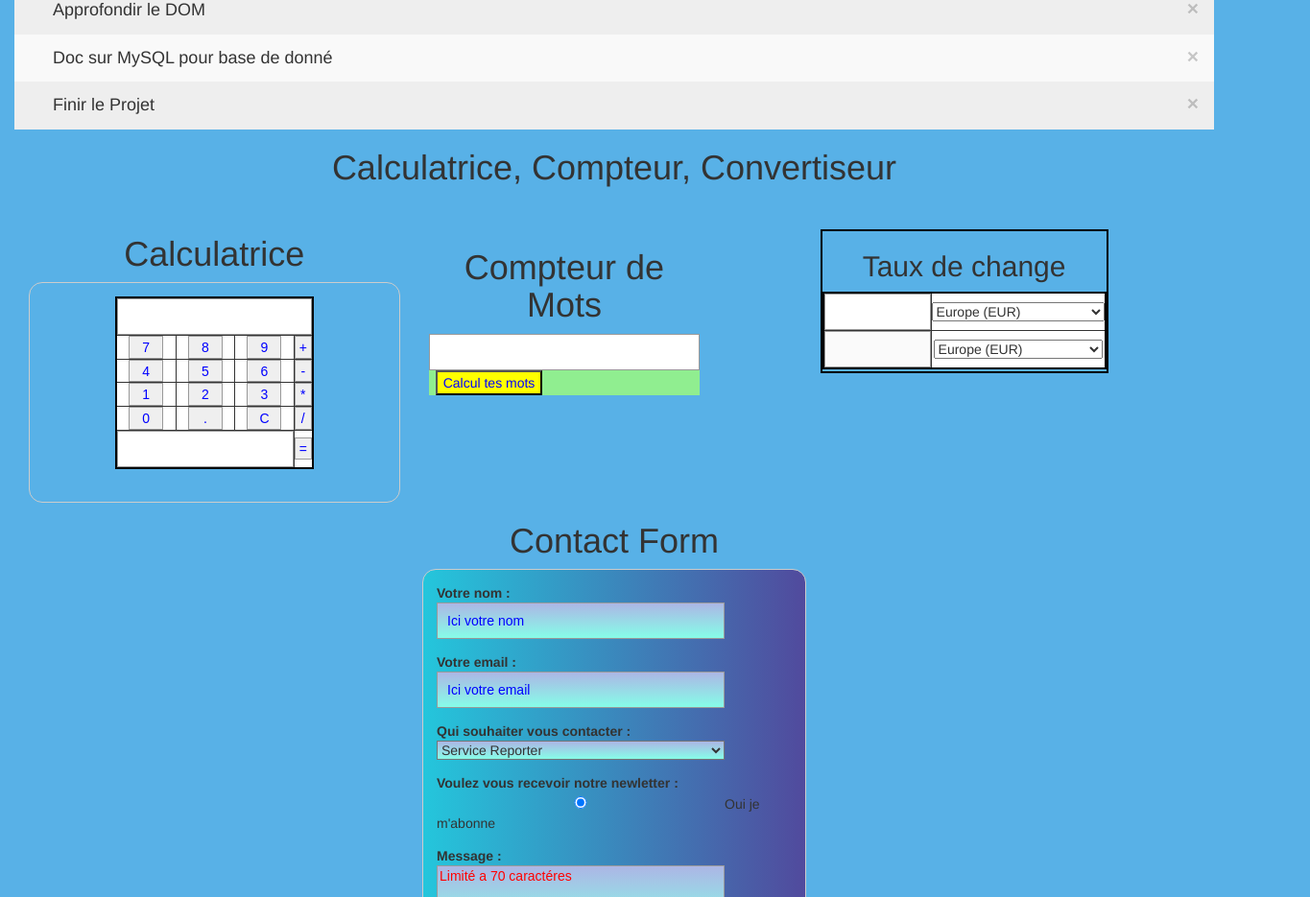
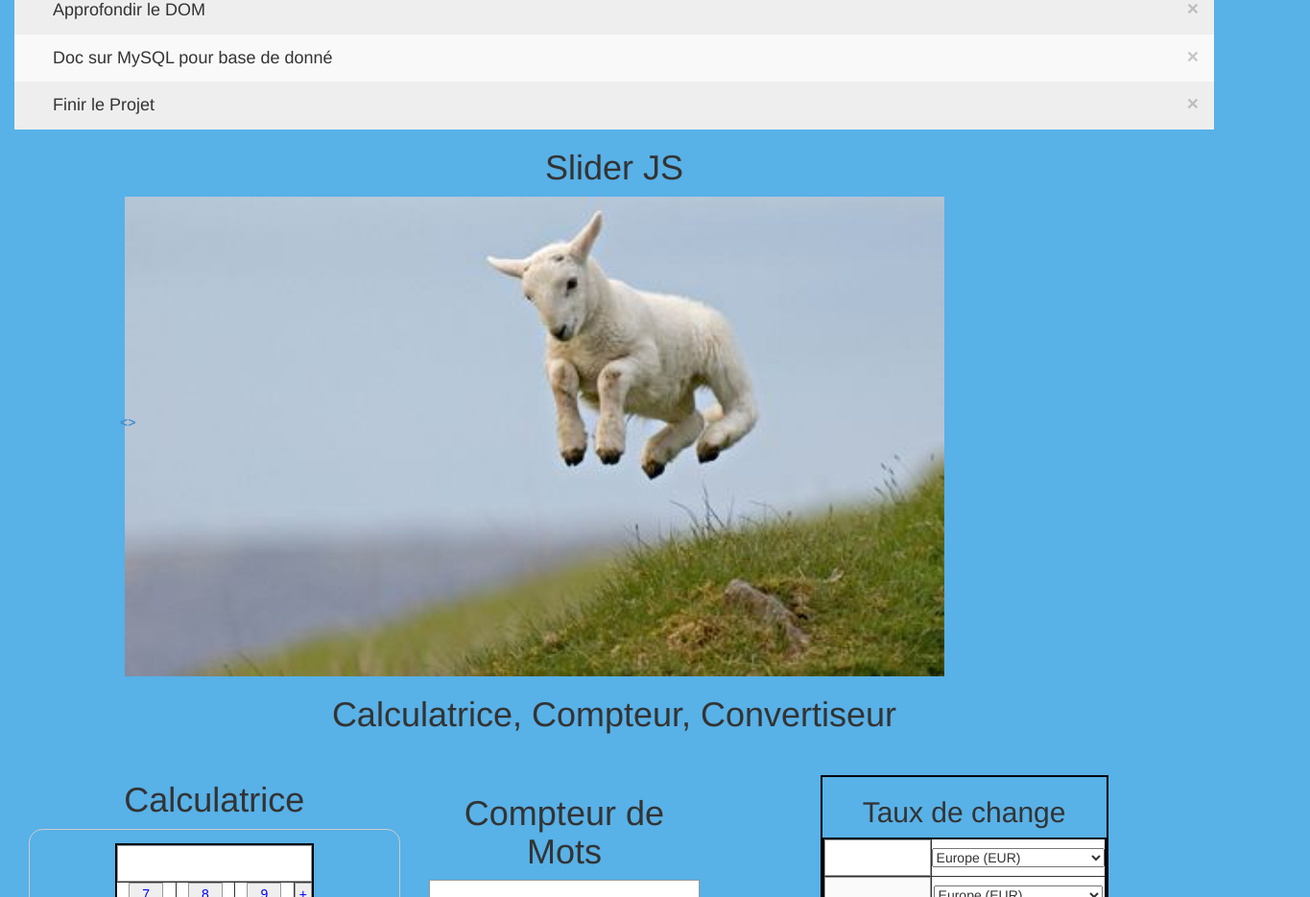
Before and after one commit to NativYeiko/javascript, a plain HTML site: page index.html in a window 1280 px wide. Shown: the part 780-1715 px from the top of the page at 96% size, 1365 px wide, since content can reach past the window. Drawn offline with Linux system fonts and the light colour scheme.

Commit message:
commit fin js

```diff
--- a/index.html
+++ b/index.html
@@ -40,6 +40,17 @@
         <li>Doc sur MySQL pour base de donné</li>
         <li>Finir le Projet</li>
       </ul>
+    </section>
+    <section class="col-md-12">
+      <h1>Slider JS</h1>
+      <div class="col-md-12 wrapper">
+        <img class="myslydes" src="ressources/img/chevre.png" alt="" style="width:70%">
+        <img class="myslydes" src="ressources/img/fond.png" alt="" style="width:70%">
+        <img class="myslydes" src="ressources/img/frog.png" alt="" style="width:70%">
+        <img class="myslydes" src="ressources/img/licorne.png" alt="" style="width:70%">
+        <a href="#" class="btn1" style="position:absolute;top:45%;left:0;onclick="plusDivs(-1)""><span id="btn1">&lt></span></a>
+        <a href="#" class="btn2" style="position:absolute;top:45%;left:0;onclick="plusDivs(1)""><span id="btn2">&lt></span></a>
+      </div>
     </section>
     <section class="col-md-12">
       <h1>Calculatrice, Compteur, Convertiseur</h1>
--- a/ressources/css/styles.css
+++ b/ressources/css/styles.css
@@ -183,6 +183,32 @@ input {
     background-color: #bbb;
 }
 
+/****************************************\
+************FIN***************************
+\****************************************/
+
+/***********Slider************************\
+*******************************************
+\*****************************************/
+
+#btn1{
+  padding: 10px;
+  border-radius: 30px;
+  background-color:  line;
+}
+#btn2{
+  padding: 10px;
+  border-radius: 30px;
+  background-color:  line;
+}
+img{
+  width: 400px;
+  height: 500px;
+}
+.wrapper{
+  margin-left: 100px;
+}
+
 /******** Convertisseur monais************\
 *******************************************
 \*****************************************/
--- a/ressources/js/main.js
+++ b/ressources/js/main.js
@@ -200,6 +200,28 @@ function newElement() {
   }
 }
 
+//Slider
+
+var slideIndex = 1;
+showDivs(slideIndex);
+function plusDivs(n) {
+  showDivs(slideIndex += n);
+}
+function showDivs(n) {
+  var i;
+  var x = document.getElementsByClassName("myslydes");
+  if (n > x.length) {
+    slideIndex =1
+  }
+  if (n < 1) {
+    slideIndex = x.length
+  }
+  for ( i = 0; i < x.length; i++) {
+    x[i].style.display = "none";
+  }
+  x[slideIndex-1].style.display = "block";
+}
+
 //Convertiseur Monnais
 
 var url = 'http://data.fixer.io/api/latest?access_key=eff16e17710c78fc46dd4c53f27e92af&base=EUR&symbols=GBP,JPY,EUR,USD,RUB,CNY,CAD,BTC,BTE';
@@ -211,22 +233,15 @@ var url = 'http://data.fixer.io/api/latest?access_key=eff16e17710c78fc46dd4c53f2
 $.ajax({
     url: url,
     dataType: 'jsonp',
-
     success: function(res,status,req) {
-
       console.log(res.rates);
       console.log(status);
       var taux = res.rates
         , from = document.getElementById('from').value
         , to = document.getElementById('to').value
         , amount = document.getElementById('fromAmount').value
-
         var result = amount * taux[to] / taux[from]
-
-
       document.getElementById("toAmount").value=result
-
-
     }
 })};
 
```
Also changed, not shown: ressources/img/chevre.png (added), ressources/img/fond.png (added), ressources/img/frog.png (added), ressources/img/licorne.png (added).
